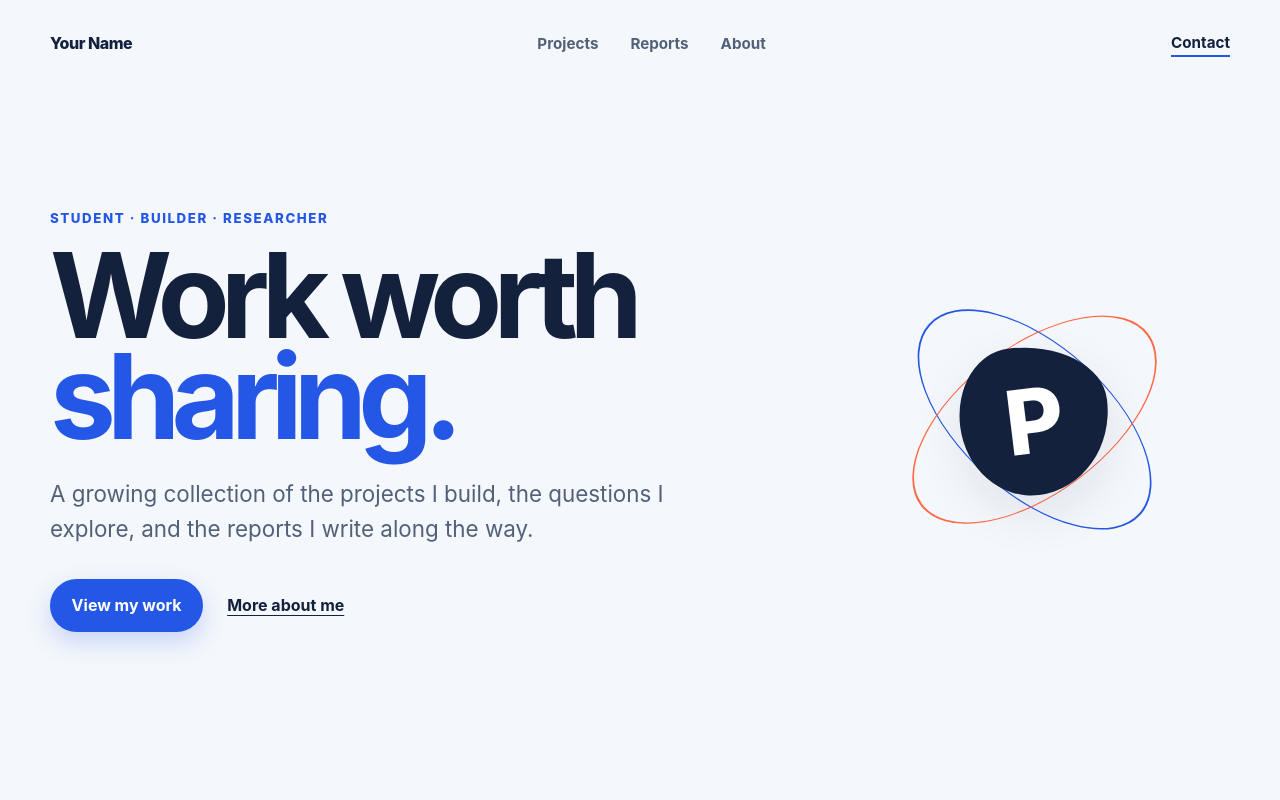
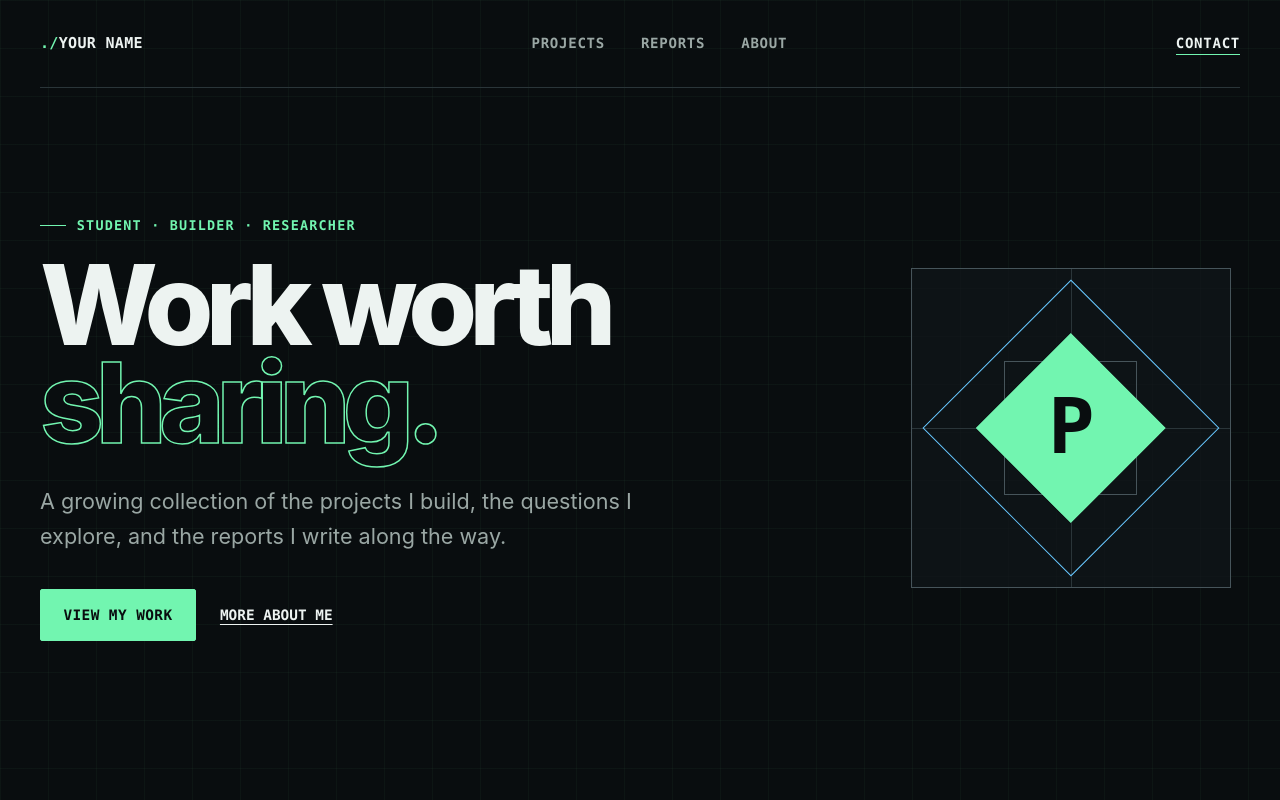
Before and after one commit to zjmiles01/portfolio, a plain HTML site: page index.html in a window 1280 px wide. Shown: the top 800 px of the page. Drawn offline with Linux system fonts and the light colour scheme.

Commit message:
Restyle portfolio with dark engineering theme

```diff
--- a/index.html
+++ b/index.html
@@ -7,7 +7,7 @@
       name="description"
       content="A personal portfolio of projects, reports, and ongoing work."
     />
-    <meta name="theme-color" content="#f4f7fb" />
+    <meta name="theme-color" content="#090d0f" />
     <title>Portfolio</title>
     <link rel="stylesheet" href="styles.css" />
     <script src="portfolio-data.js" defer></script>
@@ -44,7 +44,7 @@
         <div class="hero-mark" aria-hidden="true">
           <div class="orbit orbit-one"></div>
           <div class="orbit orbit-two"></div>
-          <div class="mark-core">P</div>
+          <div class="mark-core"><span>P</span></div>
         </div>
       </section>
 
--- a/styles.css
+++ b/styles.css
@@ -1,55 +1,62 @@
 :root {
-  color-scheme: light;
-  --ink: #14213d;
-  --muted: #526078;
-  --paper: #f4f7fb;
-  --white: #ffffff;
-  --line: #d9e1ed;
-  --blue: #2457e6;
-  --blue-dark: #183da8;
-  --mint: #b9f5db;
-  --lavender: #d8d4ff;
-  --peach: #ffd6bb;
-  --shadow: 0 18px 50px rgba(20, 33, 61, 0.09);
-  --radius: 1.25rem;
+  color-scheme: dark;
+  --ink: #edf3f1;
+  --muted: #9aa7a4;
+  --paper: #090d0f;
+  --panel: #101619;
+  --panel-raised: #141c20;
+  --line: #2a3539;
+  --line-strong: #46545a;
+  --accent: #72f5b0;
+  --accent-strong: #24d982;
+  --signal: #67c7ff;
+  --radius: 2px;
   font-family:
     Inter, ui-sans-serif, system-ui, -apple-system, BlinkMacSystemFont, "Segoe UI",
     sans-serif;
   font-synthesis: none;
 }
 
-* {
-  box-sizing: border-box;
-}
+* { box-sizing: border-box; }
 
 html {
   scroll-behavior: smooth;
+  background: var(--paper);
 }
 
 body {
   margin: 0;
   color: var(--ink);
-  background: var(--paper);
+  background-color: var(--paper);
+  background-image:
+    linear-gradient(rgba(114, 245, 176, 0.035) 1px, transparent 1px),
+    linear-gradient(90deg, rgba(114, 245, 176, 0.035) 1px, transparent 1px);
+  background-size: 48px 48px;
   font-size: 1rem;
   line-height: 1.6;
 }
 
+::selection {
+  color: var(--paper);
+  background: var(--accent);
+}
+
 a {
   color: inherit;
-  text-decoration-thickness: 0.08em;
-  text-underline-offset: 0.22em;
+  text-decoration-thickness: 1px;
+  text-underline-offset: 0.28em;
 }
 
 a:focus-visible,
 button:focus-visible {
-  outline: 3px solid var(--blue);
+  outline: 2px solid var(--accent);
   outline-offset: 4px;
 }
 
 .site-header,
 main,
 footer {
-  width: min(1180px, calc(100% - 2.5rem));
+  width: min(1200px, calc(100% - 3rem));
   margin-inline: auto;
 }
 
@@ -59,80 +66,106 @@ footer {
   align-items: center;
   justify-content: space-between;
   gap: 2rem;
+  border-bottom: 1px solid var(--line);
 }
 
 .brand {
-  font-weight: 850;
-  letter-spacing: -0.03em;
+  font-family: ui-monospace, SFMono-Regular, Menlo, Monaco, Consolas, monospace;
+  font-size: 0.94rem;
+  font-weight: 700;
+  letter-spacing: 0.02em;
   text-decoration: none;
+  text-transform: uppercase;
+}
+
+.brand::before {
+  content: "./";
+  color: var(--accent);
 }
 
 nav {
   display: flex;
   align-items: center;
-  gap: 2rem;
+  gap: 2.25rem;
 }
 
 nav a,
 .header-contact {
   color: var(--muted);
-  font-size: 0.95rem;
+  font-family: ui-monospace, SFMono-Regular, Menlo, Monaco, Consolas, monospace;
+  font-size: 0.88rem;
   font-weight: 650;
+  letter-spacing: 0.05em;
   text-decoration: none;
+  text-transform: uppercase;
 }
 
 nav a:hover,
-.header-contact:hover {
-  color: var(--blue);
-}
+.header-contact:hover { color: var(--accent); }
 
 .header-contact {
   color: var(--ink);
-  border-bottom: 2px solid var(--blue);
+  border-bottom: 1px solid var(--accent);
 }
 
 .hero {
   min-height: calc(100vh - 5.5rem);
   display: grid;
-  grid-template-columns: 1.35fr 0.65fr;
+  grid-template-columns: minmax(0, 1.4fr) minmax(260px, 0.6fr);
   align-items: center;
   gap: clamp(3rem, 8vw, 8rem);
-  padding: 4rem 0 7rem;
+  padding: 5rem 0 7rem;
+}
+
+.eyebrow,
+.project-meta,
+.report-meta {
+  font-family: ui-monospace, SFMono-Regular, Menlo, Monaco, Consolas, monospace;
 }
 
 .eyebrow {
-  margin: 0 0 1rem;
-  color: var(--blue);
-  font-size: 0.83rem;
-  font-weight: 800;
-  letter-spacing: 0.12em;
+  display: flex;
+  align-items: center;
+  gap: 0.7rem;
+  margin: 0 0 1.25rem;
+  color: var(--accent);
+  font-size: 0.84rem;
+  font-weight: 700;
+  letter-spacing: 0.09em;
   text-transform: uppercase;
+}
+
+.eyebrow::before {
+  content: "";
+  width: 1.6rem;
+  height: 1px;
+  background: currentColor;
 }
 
 h1,
 h2,
 h3,
-p {
-  margin-top: 0;
-}
+p { margin-top: 0; }
 
 h1 {
   max-width: 850px;
-  margin-bottom: 1.75rem;
-  font-size: clamp(4rem, 9.2vw, 8.8rem);
-  line-height: 0.86;
-  letter-spacing: -0.075em;
+  margin-bottom: 2rem;
+  font-size: clamp(4rem, 8.7vw, 8.5rem);
+  font-weight: 760;
+  line-height: 0.88;
+  letter-spacing: -0.07em;
 }
 
 h1 span {
-  color: var(--blue);
+  color: transparent;
+  -webkit-text-stroke: 1.5px var(--accent);
 }
 
 .hero-summary {
-  max-width: 620px;
-  margin-bottom: 2rem;
+  max-width: 650px;
+  margin-bottom: 2.25rem;
   color: var(--muted);
-  font-size: clamp(1.15rem, 2vw, 1.4rem);
+  font-size: clamp(1.1rem, 2vw, 1.35rem);
 }
 
 .hero-actions {
@@ -143,67 +176,101 @@ h1 span {
 }
 
 .button {
+  min-height: 3.25rem;
   display: inline-flex;
   align-items: center;
   justify-content: center;
-  min-height: 3.3rem;
-  padding: 0.65rem 1.35rem;
-  border-radius: 999px;
-  font-weight: 750;
+  padding: 0.65rem 1.4rem;
+  border: 1px solid var(--accent);
+  border-radius: var(--radius);
+  font-family: ui-monospace, SFMono-Regular, Menlo, Monaco, Consolas, monospace;
+  font-size: 0.9rem;
+  font-weight: 700;
+  letter-spacing: 0.03em;
   text-decoration: none;
+  text-transform: uppercase;
 }
 
 .button-primary {
-  color: var(--white);
-  background: var(--blue);
-  box-shadow: 0 10px 25px rgba(36, 87, 230, 0.22);
+  color: var(--paper);
+  background: var(--accent);
 }
 
 .button-primary:hover {
-  background: var(--blue-dark);
-  transform: translateY(-1px);
+  background: var(--accent-strong);
+  border-color: var(--accent-strong);
 }
 
 .text-link {
   color: var(--ink);
+  font-family: ui-monospace, SFMono-Regular, Menlo, Monaco, Consolas, monospace;
+  font-size: 0.9rem;
   font-weight: 700;
+  text-transform: uppercase;
 }
+
+.text-link:hover { color: var(--accent); }
 
 .hero-mark {
   position: relative;
-  width: min(26vw, 310px);
+  width: min(27vw, 320px);
   aspect-ratio: 1;
   display: grid;
   place-items: center;
+  border: 1px solid var(--line-strong);
+  background: rgba(16, 22, 25, 0.72);
+}
+
+.hero-mark::before,
+.hero-mark::after {
+  content: "";
+  position: absolute;
+  background: var(--line);
+}
+
+.hero-mark::before {
+  inset: 0 50%;
+  width: 1px;
+}
+
+.hero-mark::after {
+  inset: 50% 0;
+  height: 1px;
 }
 
 .mark-core {
   position: relative;
-  z-index: 1;
-  width: 48%;
+  z-index: 2;
+  width: 42%;
   aspect-ratio: 1;
   display: grid;
   place-items: center;
-  color: var(--white);
-  background: var(--ink);
-  border-radius: 38% 62% 53% 47% / 48% 42% 58% 52%;
-  box-shadow: var(--shadow);
-  font-size: clamp(3rem, 7vw, 6rem);
-  font-weight: 850;
-  transform: rotate(-7deg);
+  color: var(--paper);
+  background: var(--accent);
+  border: 1px solid var(--accent);
+  border-radius: 0;
+  font-family: ui-monospace, SFMono-Regular, Menlo, Monaco, Consolas, monospace;
+  font-size: clamp(2.75rem, 6vw, 5.5rem);
+  font-weight: 800;
+  line-height: 1;
+  transform: rotate(45deg);
 }
+
+.mark-core span { transform: rotate(-45deg); }
 
 .orbit {
   position: absolute;
-  inset: 4%;
-  border: 2px solid var(--blue);
-  border-radius: 50%;
-  transform: rotate(42deg) scaleY(0.52);
+  inset: 17%;
+  z-index: 1;
+  border: 1px solid var(--signal);
+  border-radius: 0;
+  transform: rotate(45deg);
 }
 
 .orbit-two {
-  border-color: #ff6947;
-  transform: rotate(-37deg) scaleY(0.52);
+  inset: 29%;
+  border-color: var(--line-strong);
+  transform: rotate(0deg);
 }
 
 .section {
@@ -220,14 +287,15 @@ h1 span {
 }
 
 .section-heading > p {
-  margin-bottom: 0.25rem;
+  margin-bottom: 0.2rem;
   color: var(--muted);
-  font-size: 1.08rem;
+  font-size: 1.05rem;
 }
 
 h2 {
   margin-bottom: 0;
-  font-size: clamp(2.75rem, 5.5vw, 5rem);
+  font-size: clamp(2.75rem, 5.3vw, 4.8rem);
+  font-weight: 720;
   line-height: 1;
   letter-spacing: -0.055em;
 }
@@ -235,32 +303,35 @@ h2 {
 .project-grid {
   display: grid;
   grid-template-columns: repeat(2, minmax(0, 1fr));
-  gap: 1.25rem;
+  gap: 1px;
+  padding: 1px;
+  background: var(--line);
 }
 
 .project-card {
+  position: relative;
   min-height: 390px;
   display: flex;
   flex-direction: column;
   justify-content: space-between;
-  padding: clamp(1.5rem, 3vw, 2.25rem);
+  padding: clamp(1.5rem, 3vw, 2.35rem);
   overflow: hidden;
-  border: 1px solid rgba(20, 33, 61, 0.08);
-  border-radius: var(--radius);
-  box-shadow: var(--shadow);
+  background: var(--panel);
+  border: 0;
+  border-radius: 0;
 }
 
-.project-card:nth-child(3n + 1) {
-  background: var(--mint);
+.project-card::before {
+  content: "";
+  position: absolute;
+  top: 0;
+  left: 0;
+  width: 4rem;
+  height: 2px;
+  background: var(--accent);
 }
 
-.project-card:nth-child(3n + 2) {
-  background: var(--lavender);
-}
-
-.project-card:nth-child(3n) {
-  background: var(--peach);
-}
+.project-card:nth-child(even)::before { background: var(--signal); }
 
 .project-meta,
 .report-meta {
@@ -269,17 +340,17 @@ h2 {
   flex-wrap: wrap;
   gap: 0.55rem 1rem;
   margin-bottom: 2rem;
-  color: rgba(20, 33, 61, 0.72);
+  color: var(--accent);
   font-size: 0.88rem;
-  font-weight: 750;
+  font-weight: 700;
+  letter-spacing: 0.06em;
   text-transform: uppercase;
-  letter-spacing: 0.07em;
 }
 
 .project-card h3 {
   max-width: 530px;
   margin-bottom: 1rem;
-  font-size: clamp(1.8rem, 3.2vw, 2.8rem);
+  font-size: clamp(1.8rem, 3.2vw, 2.75rem);
   line-height: 1.04;
   letter-spacing: -0.045em;
 }
@@ -287,27 +358,35 @@ h2 {
 .project-card p {
   max-width: 550px;
   margin-bottom: 2rem;
-  color: rgba(20, 33, 61, 0.78);
+  color: var(--muted);
 }
 
 .card-link,
 .report-link {
   align-self: flex-start;
-  font-weight: 800;
+  color: var(--ink);
+  font-family: ui-monospace, SFMono-Regular, Menlo, Monaco, Consolas, monospace;
+  font-size: 0.88rem;
+  font-weight: 700;
+  letter-spacing: 0.02em;
+  text-transform: uppercase;
 }
 
-.report-list {
-  border-top: 1px solid var(--line);
-}
+.card-link:hover,
+.report-link:hover { color: var(--accent); }
+
+.report-list { border-top: 1px solid var(--line); }
 
 .report-item {
   display: grid;
   grid-template-columns: minmax(150px, 0.4fr) 1fr auto;
   align-items: center;
   gap: 2rem;
-  padding: 1.6rem 0;
+  padding: 1.7rem 1rem;
   border-bottom: 1px solid var(--line);
 }
+
+.report-item:hover { background: rgba(114, 245, 176, 0.035); }
 
 .report-item h3 {
   margin-bottom: 0.25rem;
@@ -316,17 +395,11 @@ h2 {
 }
 
 .report-item p,
-.report-meta {
-  margin-bottom: 0;
-}
+.report-meta { margin-bottom: 0; }
 
-.report-item p {
-  color: var(--muted);
-}
+.report-item p { color: var(--muted); }
 
-.report-link {
-  white-space: nowrap;
-}
+.report-link { white-space: nowrap; }
 
 .about-section {
   display: grid;
@@ -334,10 +407,15 @@ h2 {
   gap: clamp(3rem, 10vw, 9rem);
 }
 
+.about-copy {
+  padding-left: 2rem;
+  border-left: 1px solid var(--accent);
+}
+
 .about-copy > p {
   max-width: 700px;
   margin-bottom: 2.5rem;
-  font-size: clamp(1.3rem, 2.4vw, 1.85rem);
+  font-size: clamp(1.3rem, 2.4vw, 1.8rem);
   line-height: 1.48;
   letter-spacing: -0.02em;
 }
@@ -349,15 +427,21 @@ h2 {
 }
 
 .about-links a {
-  font-weight: 750;
+  color: var(--muted);
+  font-family: ui-monospace, SFMono-Regular, Menlo, Monaco, Consolas, monospace;
+  font-size: 0.88rem;
+  font-weight: 700;
+  text-transform: uppercase;
 }
+
+.about-links a:hover { color: var(--accent); }
 
 .empty-state {
   padding: 3rem;
   color: var(--muted);
-  background: var(--white);
-  border: 1px dashed #b9c5d6;
-  border-radius: var(--radius);
+  background: var(--panel);
+  border: 1px dashed var(--line-strong);
+  border-radius: 0;
   text-align: center;
 }
 
@@ -369,34 +453,26 @@ footer {
   gap: 2rem;
   border-top: 1px solid var(--line);
   color: var(--muted);
-  font-size: 0.9rem;
+  font-family: ui-monospace, SFMono-Regular, Menlo, Monaco, Consolas, monospace;
+  font-size: 0.86rem;
 }
 
-footer p {
-  margin: 0;
-}
+footer p { margin: 0; }
 
 @media (prefers-reduced-motion: no-preference) {
   .button,
   .project-card,
-  a {
-    transition: 180ms ease;
-  }
+  a { transition: 150ms ease; }
 
   .project-card:hover {
-    transform: translateY(-4px);
-    box-shadow: 0 22px 60px rgba(20, 33, 61, 0.13);
+    background: var(--panel-raised);
+    box-shadow: inset 0 0 0 1px var(--accent);
   }
 }
 
 @media (max-width: 780px) {
-  .site-header {
-    min-height: 4.75rem;
-  }
-
-  nav {
-    display: none;
-  }
+  .site-header { min-height: 4.75rem; }
+  nav { display: none; }
 
   .hero {
     min-height: auto;
@@ -405,7 +481,7 @@ footer p {
   }
 
   .hero-mark {
-    width: min(70vw, 330px);
+    width: min(70vw, 320px);
     margin: 1rem auto 0;
   }
 
@@ -415,17 +491,19 @@ footer p {
     gap: 2rem;
   }
 
-  .project-grid {
-    grid-template-columns: 1fr;
-  }
-
-  .project-card {
-    min-height: 330px;
-  }
+  .project-grid { grid-template-columns: 1fr; }
+  .project-card { min-height: 330px; }
 
   .report-item {
     grid-template-columns: 1fr;
     gap: 0.65rem;
+    padding-inline: 0;
+  }
+
+  .about-copy {
+    padding: 1.5rem 0 0;
+    border-top: 1px solid var(--accent);
+    border-left: 0;
   }
 }
 
@@ -433,16 +511,11 @@ footer p {
   .site-header,
   main,
   footer {
-    width: min(100% - 1.5rem, 1180px);
+    width: min(100% - 1.5rem, 1200px);
   }
 
-  h1 {
-    font-size: clamp(3.5rem, 20vw, 5rem);
-  }
-
-  .section {
-    padding: 5rem 0;
-  }
+  h1 { font-size: clamp(3.2rem, 17vw, 4.6rem); }
+  .section { padding: 5rem 0; }
 
   footer {
     align-items: flex-start;
```
